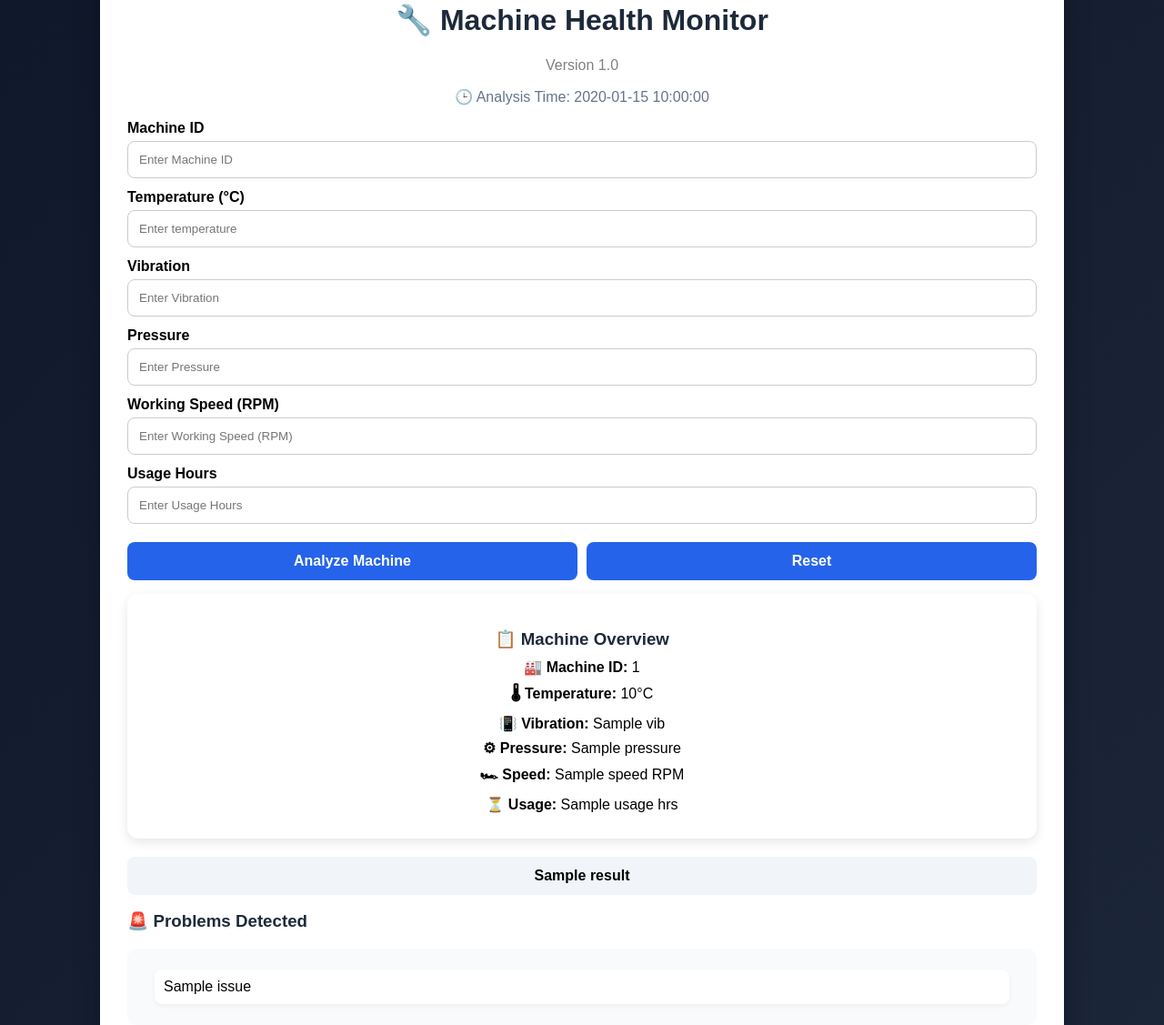
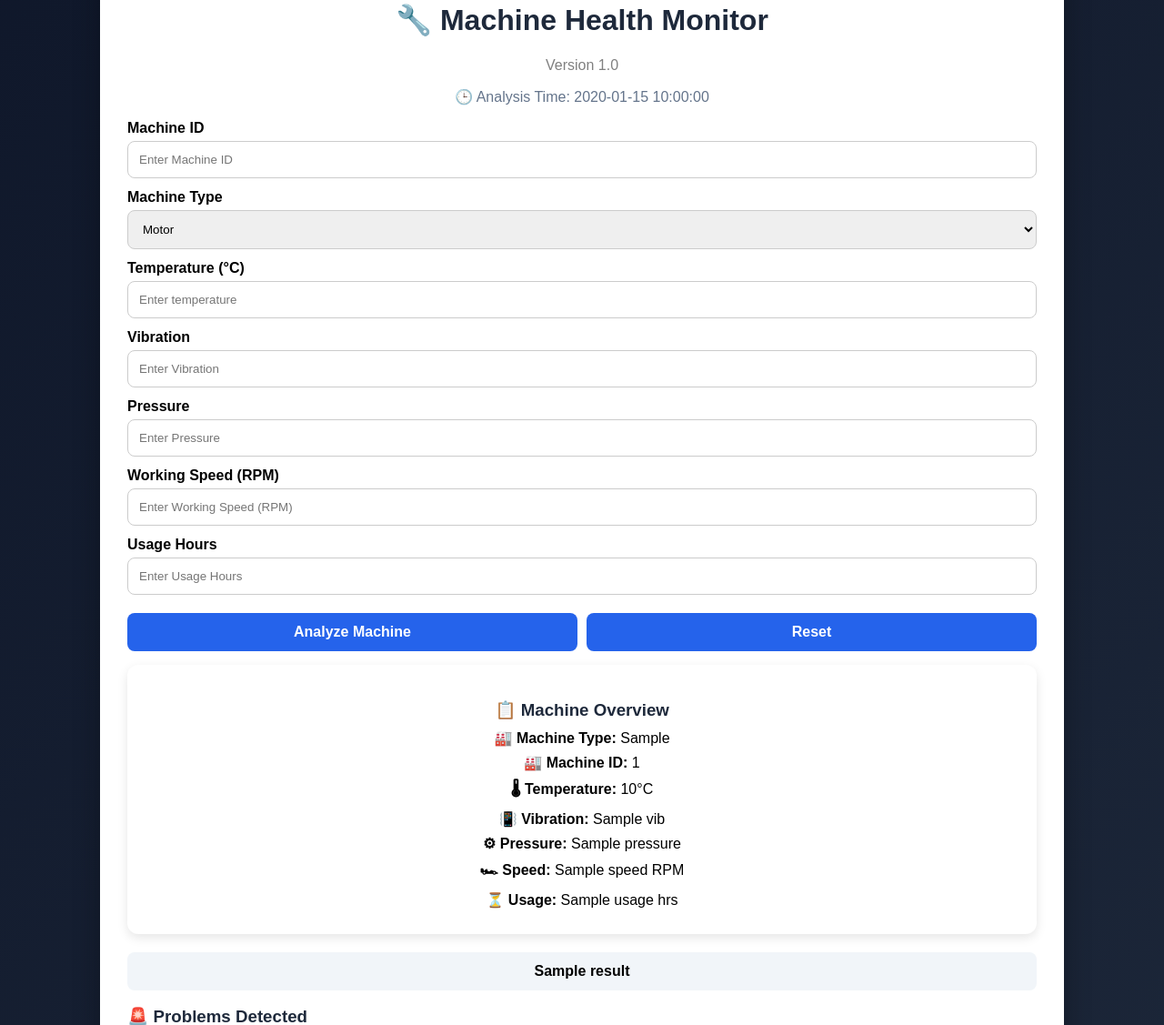
Before and after one commit to ChayaBL/machine-health-monitor, a Flask app: template templates/index.html in a window 1280 px wide. Shown: the part 168-1295 px from the top of the page at 91% size. Run offline with Flask 3, Linux system fonts and the light colour scheme; the template is opened without the code that fills it: most values are stand-ins (such as "Sample title", 1, 10 or a date in 2020).

Commit message:
updating new features

```diff
--- a/app.py
+++ b/app.py
@@ -11,6 +11,7 @@ def home():
 def analyze():
 
     machine_id = request.form["machine_id"]
+    machine_type = request.form["machine_type"]
 
     temp = int(request.form["temp"])
     vib = int(request.form["vib"])
@@ -106,6 +107,7 @@ def analyze():
     risk_color=risk_color,
     message=message,
     machine_id=machine_id,
+    machine_type=machine_type,
     temp=temp,
     vib=vib,
     pressure=pressure,
--- a/static/style.css
+++ b/static/style.css
@@ -47,6 +47,22 @@ input{
     border-radius: 8px;
     box-sizing: border-box;
 }
+select{
+    width: 100%;
+    padding: 12px;
+    margin-top: 5px;
+    border: 1px solid #ccc;
+    border-radius: 8px;
+    box-sizing: border-box;
+}
+input:focus{
+    outline: none;
+    border-color: #2563eb;
+}
+select:focus{
+    outline: none;
+    border-color: #2563eb;
+}
 
 button{
 
@@ -92,10 +108,7 @@ button{
     transition: 0.3s;
 }
 
-input:focus{
-    outline: none;
-    border-color: #2563eb;
-}
+
 
 .card h3{
     margin-bottom: 10px;
--- a/templates/index.html
+++ b/templates/index.html
@@ -31,6 +31,14 @@
 
             placeholder="Enter Machine ID"
             required>
+
+        <label>Machine Type</label>
+        <select name="machine_type">
+            <option>Motor</option>
+            <option>Pump</option>
+            <option>Compressor</option>
+            <option>Conveyor</option>
+        </select>
 
         <label>Temperature (°C)</label>
         <input type="number" name="temp"
@@ -84,6 +92,7 @@
     <div class="card machine-overview">
         <h3>📋 Machine Overview</h3>
 
+        <p><strong>🏭 Machine Type:</strong> {{ machine_type }}</p>
         <p><strong>🏭 Machine ID:</strong> {{ machine_id }}</p>
         <p><strong>🌡 Temperature:</strong> {{ temp }}°C</p>
         <p><strong>📳 Vibration:</strong> {{ vib }}</p>
```
